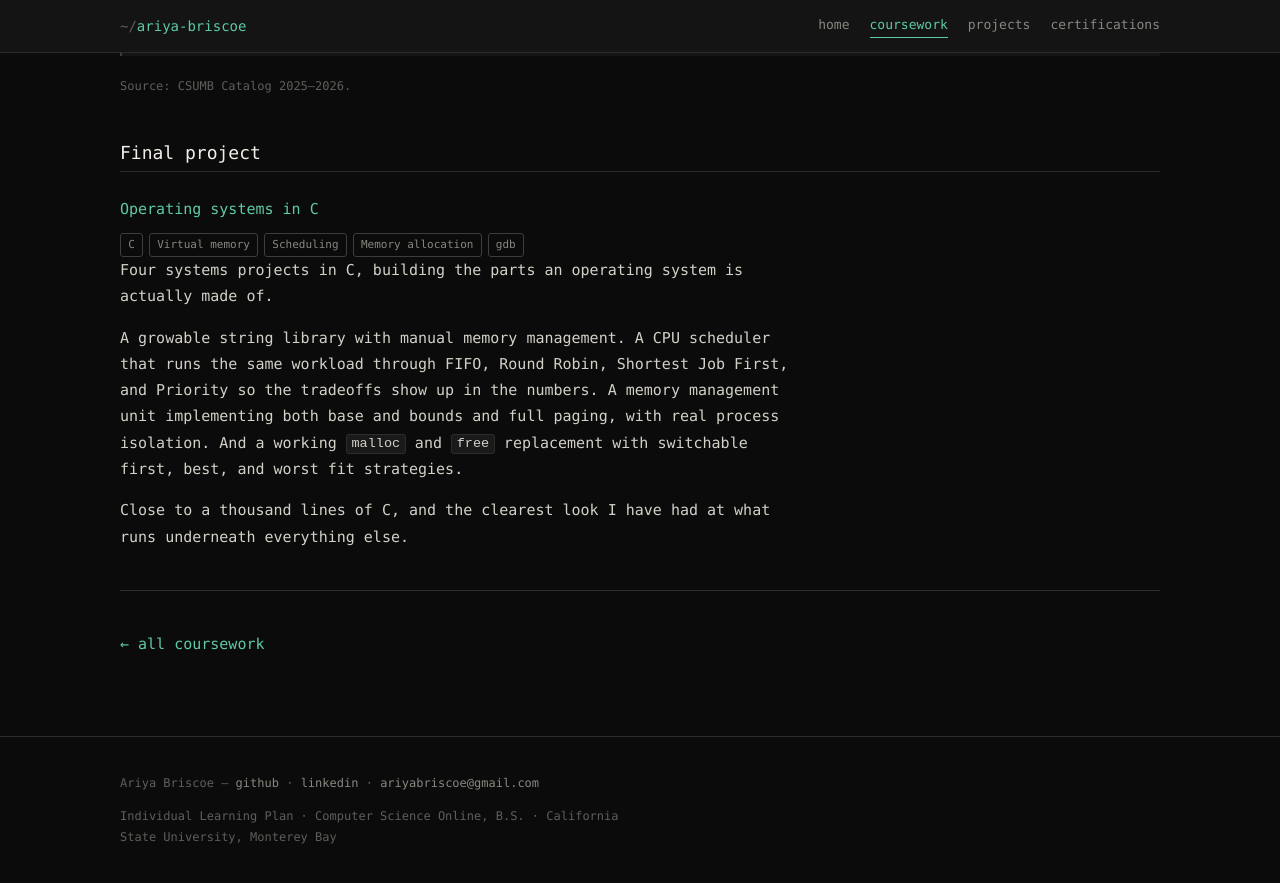
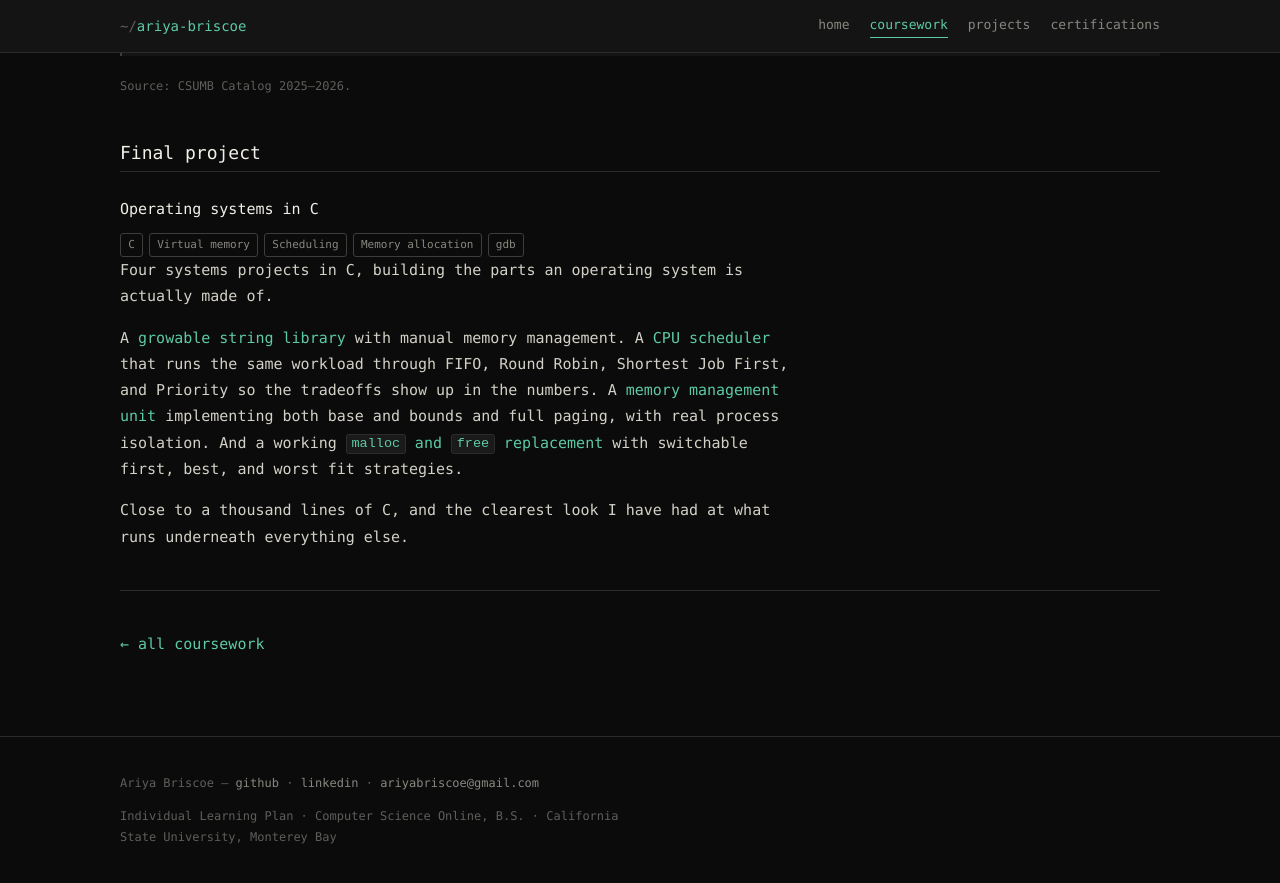
Before and after one commit to ryebriscoe/ryebriscoe.github.io, a Jekyll site: the page built from _courses/cst-334.md, in a window 1280 px wide and 900 px high, scrolled down 555 px. Shown: the top 883 px of the window. Built offline with Jekyll 4.4.1, drawn with Linux system fonts in a browser that asks for light colours; part of the change alters nothing that is shown.

```diff
--- a/_courses/cst-334.md
+++ b/_courses/cst-334.md
@@ -11,13 +11,12 @@ prereq: "CST 237 and CST 238 with a C- or better"
 catalog: >-
   Students in this course will learn about the use and design of modern operating systems, focusing on Linux. On the "use" side, students will learn the Linux command line, to write shell scripts, and to build programs with GNU utilities like awk, sed, and make. On the "design" side, students will develop a deep understanding of process management, memory management, file systems, and concurrency, and how they apply to modern technologies like virtualization and cloud computing.
 project: "Operating systems in C"
-repo: "https://github.com/ryebriscoe/mmu-simulator"
 tech: ["C", "Virtual memory", "Scheduling", "Memory allocation", "gdb"]
 ---
 
 Four systems projects in C, building the parts an operating system is actually made of.
 
-A growable string library with manual memory management. A CPU scheduler that runs the same workload through FIFO, Round Robin, Shortest Job First, and Priority so the tradeoffs show up in the numbers. A memory management unit implementing both base and bounds and full paging, with real process isolation. And a working `malloc` and `free` replacement with switchable first, best, and worst fit strategies.
+A [growable string library](https://github.com/ryebriscoe/dynamic-string-library) with manual memory management. A [CPU scheduler](https://github.com/ryebriscoe/cpu-scheduler) that runs the same workload through FIFO, Round Robin, Shortest Job First, and Priority so the tradeoffs show up in the numbers. A [memory management unit](https://github.com/ryebriscoe/mmu-simulator) implementing both base and bounds and full paging, with real process isolation. And a working [`malloc` and `free` replacement](https://github.com/ryebriscoe/memory-allocator) with switchable first, best, and worst fit strategies.
 
 Close to a thousand lines of C, and the clearest look I have had at what runs underneath everything else.
 
```
